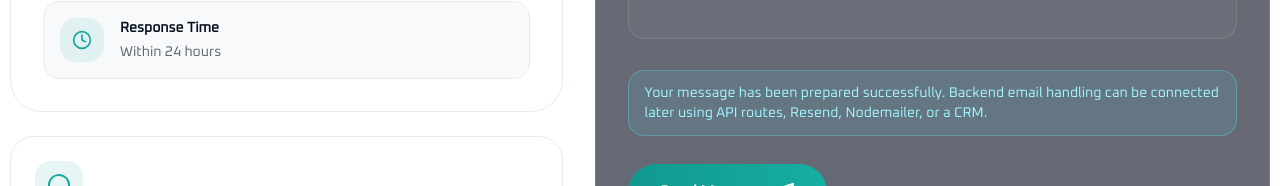
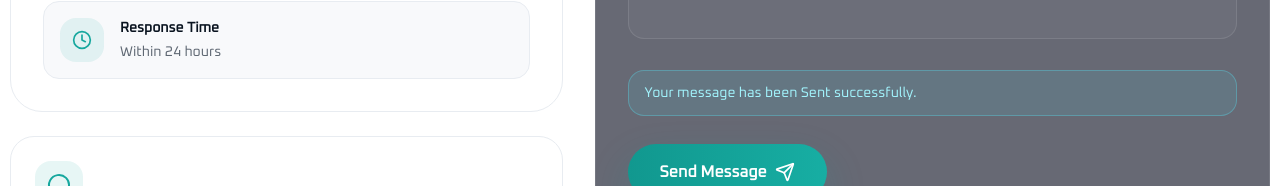
Before and after one commit to abdulbasit67984/Synexus-website, a Next.js app: page /contact in a window 1280 px wide. Both pictures are taken after typing "Sample", "name@example.com", "5551234", "Sample", "Sample" into the empty fields and a click on the button "Send Message". Shown: the part 846-1032 px from the top of the page. Built offline with nearby package versions, Linux system fonts and the light colour scheme; no server answers.

Commit message:
change message

```diff
--- a/src/components/forms/ContactForm.tsx
+++ b/src/components/forms/ContactForm.tsx
@@ -136,8 +136,7 @@ export function ContactForm() {
 
       {submitted ? (
         <div className="mt-6 rounded-2xl border border-cyan-300/30 bg-cyan-300/10 px-4 py-3 text-sm text-cyan-200">
-          Your message has been prepared successfully. Backend email handling
-          can be connected later using API routes, Resend, Nodemailer, or a CRM.
+          Your message has been Sent successfully.
         </div>
       ) : null}
 
```
